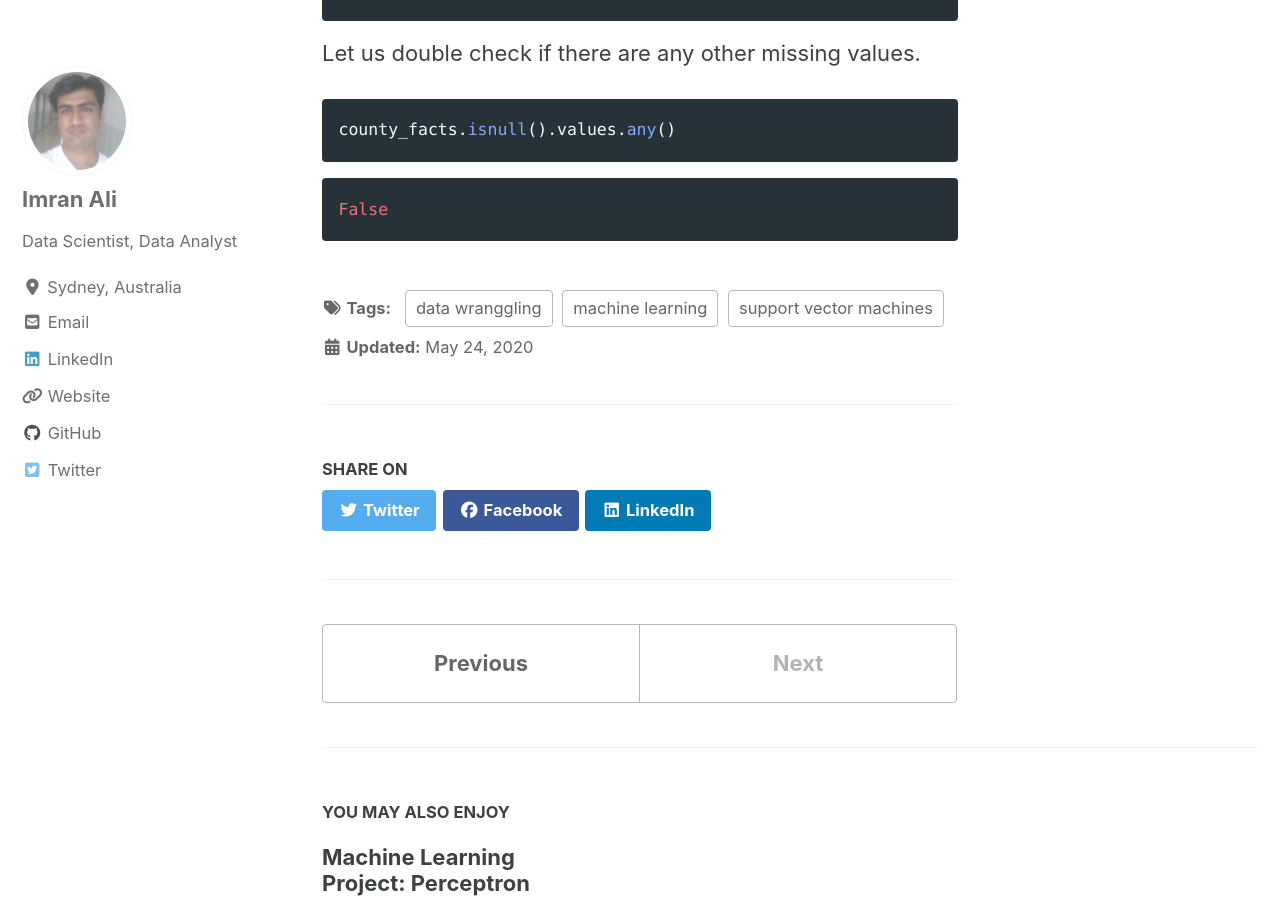
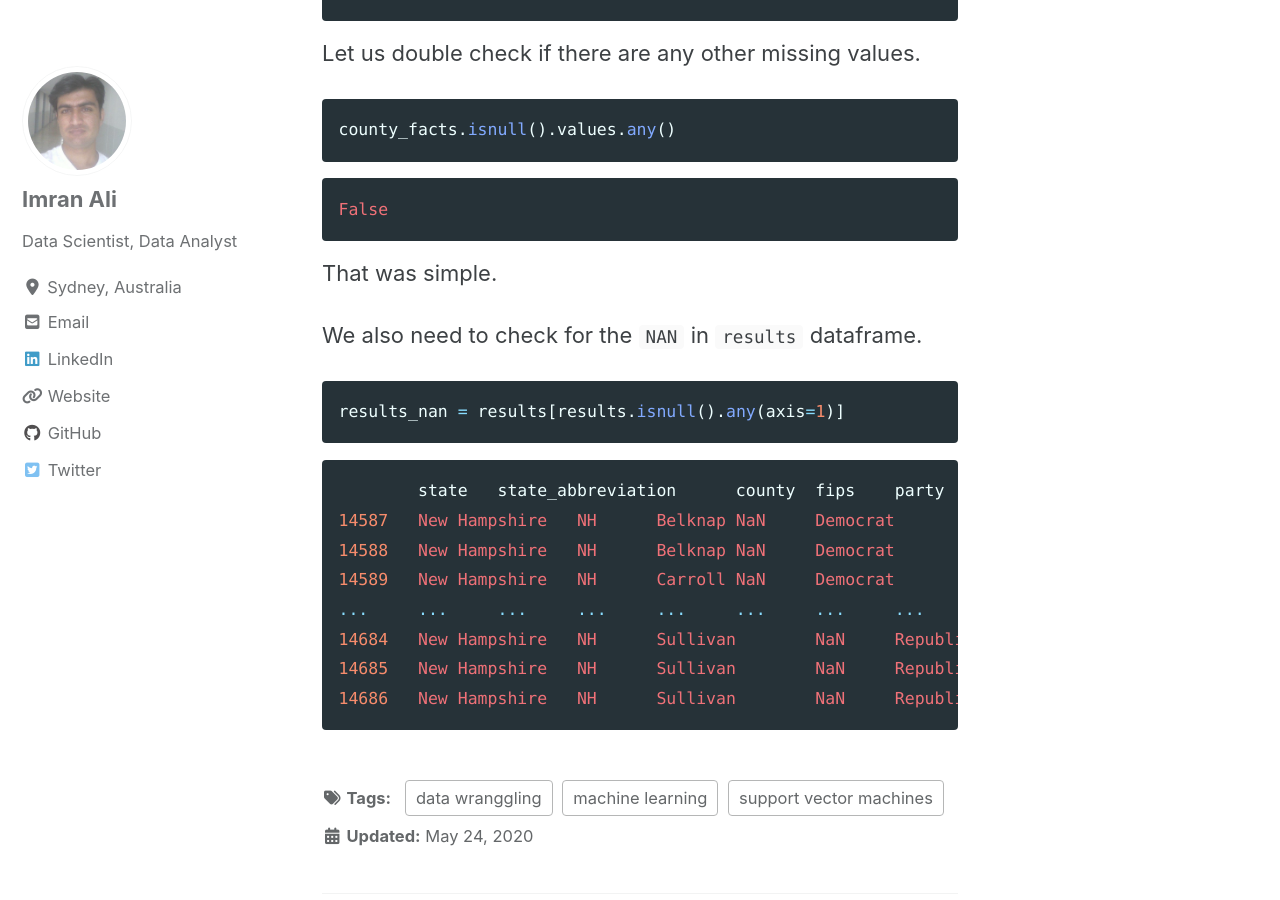
Before and after one commit to ImranAliPhD/ImranAliPhD.github.io, a Jekyll site: the page built from _posts/2020-05-24-primaries.md, in a window 1280 px wide and 900 px high, scrolled down 4699 px. Built offline with Jekyll 4.4.1, drawn with Linux system fonts in a browser that asks for light colours; cached includes are drawn as plain includes; nearby versions of some CDN libraries; some of the changed text lies outside the part shown.

Commit message:
Update 2020-05-24-primaries.md

````diff
--- a/_posts/2020-05-24-primaries.md
+++ b/_posts/2020-05-24-primaries.md
@@ -78,3 +78,21 @@ county_facts.isnull().values.any()
 ```ruby
 False
 ```
+
+That was simple.
+
+We also need to check for the <code>NAN</code> in <code>results</code> dataframe.
+
+```python
+results_nan = results[results.isnull().any(axis=1)]
+```
+```ruby
+	state	state_abbreviation	county	fips	party	candidate	votes	fraction_votes
+14587	New Hampshire	NH	Belknap	NaN	Democrat	Bernie Sanders	5990	0.631857
+14588	New Hampshire	NH	Belknap	NaN	Democrat	Hillary Clinton	3490	0.368143
+14589	New Hampshire	NH	Carroll	NaN	Democrat	Bernie Sanders	5655	0.636466
+...	...	...	...	...	...	...	...	...
+14684	New Hampshire	NH	Sullivan	NaN	Republican	John Kasich	1334	0.164997
+14685	New Hampshire	NH	Sullivan	NaN	Republican	Marco Rubio	895	0.110699
+14686	New Hampshire	NH	Sullivan	NaN	Republican	Ted Cruz	951	0.117625
+```
````
